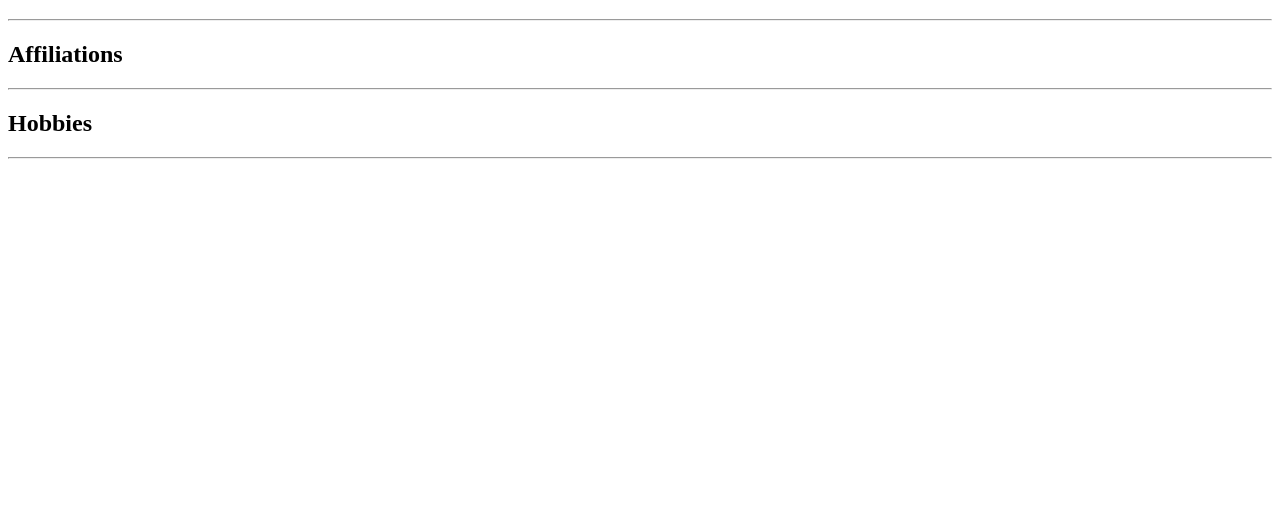
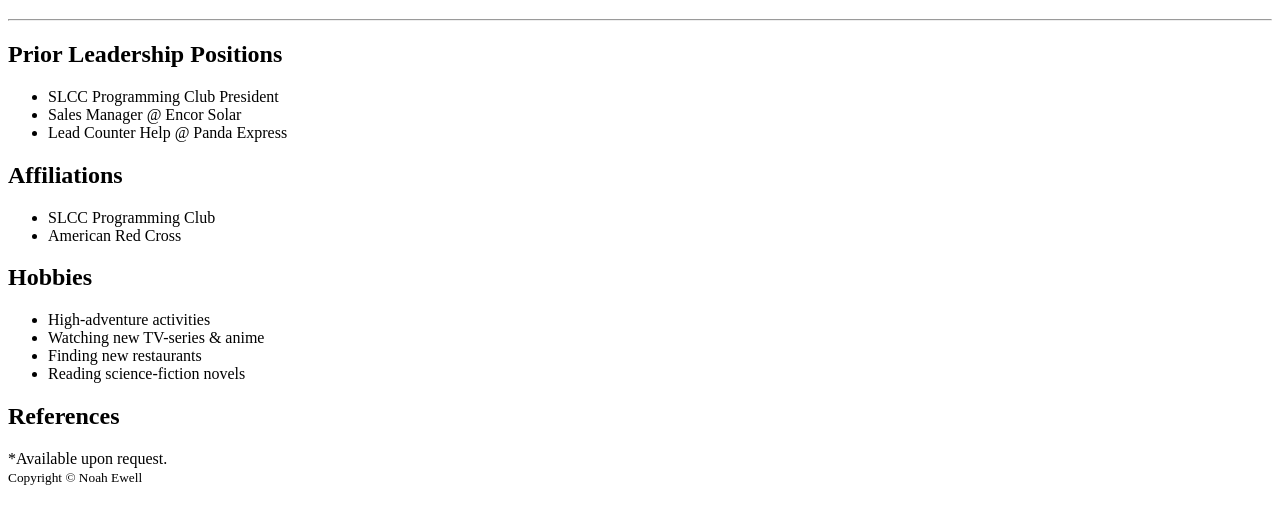
Before and after one commit to NoahEwell/resume, a plain HTML site: page public/addinfo.html in a window 1280 px wide. Shown: the part 61-584 px from the top of the page. Drawn offline with Linux system fonts and the light colour scheme.

Commit message:
Added Resume content (3/3)

```diff
--- a/public/addinfo.html
+++ b/public/addinfo.html
@@ -3,14 +3,35 @@
 <head>
     <meta charset="UTF-8">
     <meta name="viewport" content="width=device-width, initial-scale=1.0">
-    <title>Additional Info</title>
+    <title>Additional Information</title>
 </head>
 <body>
     <h1>Additional Information</h1>
     <hr />
+    <h2>Prior Leadership Positions</h2>
+    <ul>
+        <li>SLCC Programming Club President</li>
+        <li>Sales Manager @ Encor Solar</li>
+        <li>Lead Counter Help @ Panda Express</li>
+    </ul>
     <h2>Affiliations</h2>
-    <hr />
+    <ul>
+        <li>SLCC Programming Club</li>
+        <li>American Red Cross</li>
+    </ul>
     <h2>Hobbies</h2>
-    <hr />
+    <ul>
+        <li>High-adventure activities</li>
+        <li>Watching new TV-series & anime</li>
+        <li>Finding new restaurants</li>
+        <li>Reading science-fiction novels</li>
+    </ul>
+    <h2>References</h2>
+    *Available upon request.
+    <footer>
+        <small>
+            Copyright © Noah Ewell
+        </small>
+    </footer>
 </body>
 </html>
```
Also changed, not shown: index.html (+5 -0 lines), public/contact.html (+6 -0 lines), public/web-version.html (+5 -0 lines).
